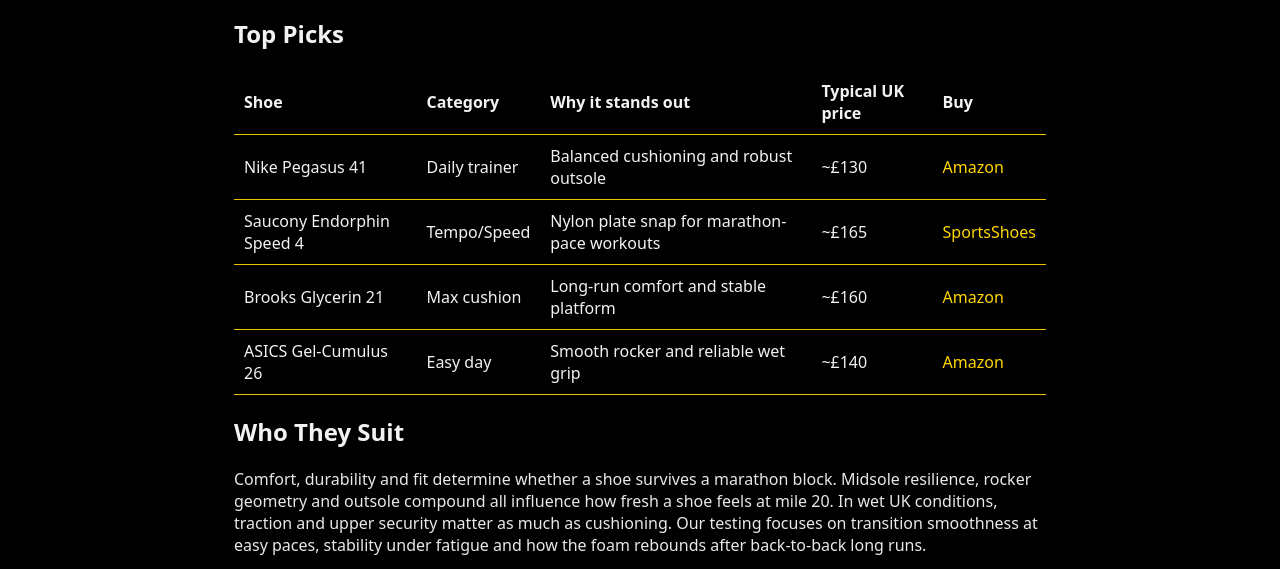
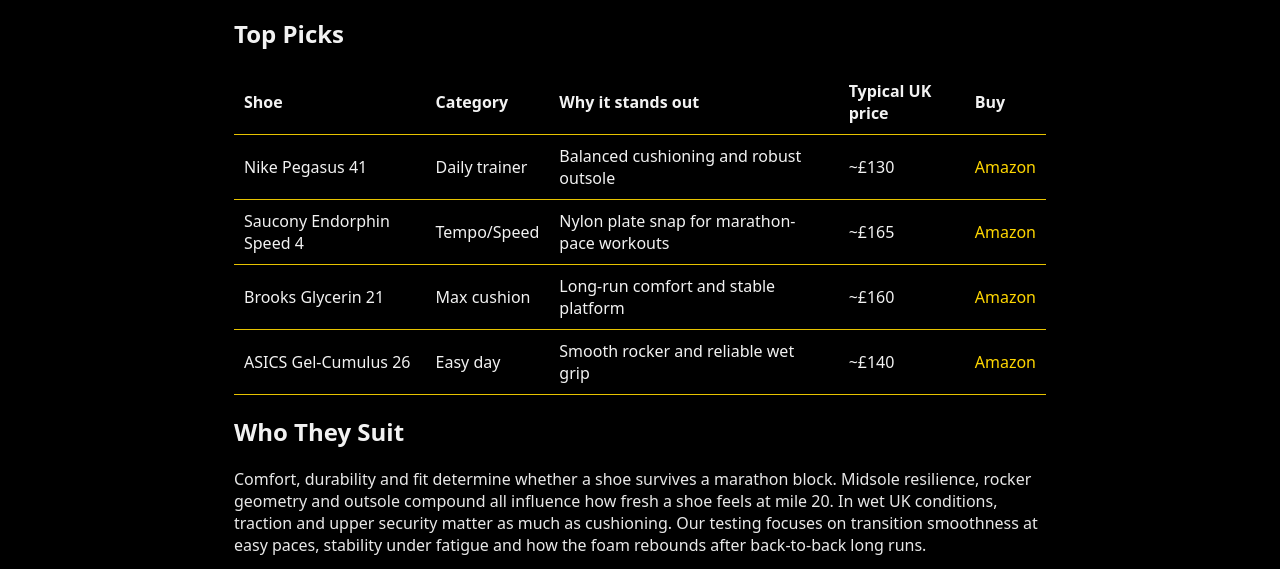
Before and after one commit to RunLabGear/runlabgear, a plain HTML site: page articles/best-marathon-shoes-2025.html in a window 1280 px wide. Shown: the part 228-797 px from the top of the page. Drawn offline with Linux system fonts and the light colour scheme.

Commit message:
Update best-marathon-shoes-2025.html

```diff
--- a/articles/best-marathon-shoes-2025.html
+++ b/articles/best-marathon-shoes-2025.html
@@ -60,10 +60,10 @@
       <td>Nylon plate snap for marathon-pace workouts</td>
       <td>~£165</td>
       <td>
-            <a href="#"
+        <a href="https://amzn.to/4oFPrSa"
            target="_blank"
            rel="nofollow sponsored noopener">
-              SportsShoes
+          Amazon
         </a>
       </td>
     </tr>
@@ -99,6 +99,7 @@
     </tr>
   </tbody>
 </table>
+
 
     <h2>Who They Suit</h2>
     <p>Comfort, durability and fit determine whether a shoe survives a marathon block. Midsole resilience, rocker geometry and outsole compound all influence how fresh a shoe feels at mile 20. In wet UK conditions, traction and upper security matter as much as cushioning. Our testing focuses on transition smoothness at easy paces, stability under fatigue and how the foam rebounds after back-to-back long runs.</p>
```
Lines whose indentation alone changed are shown as unchanged.
